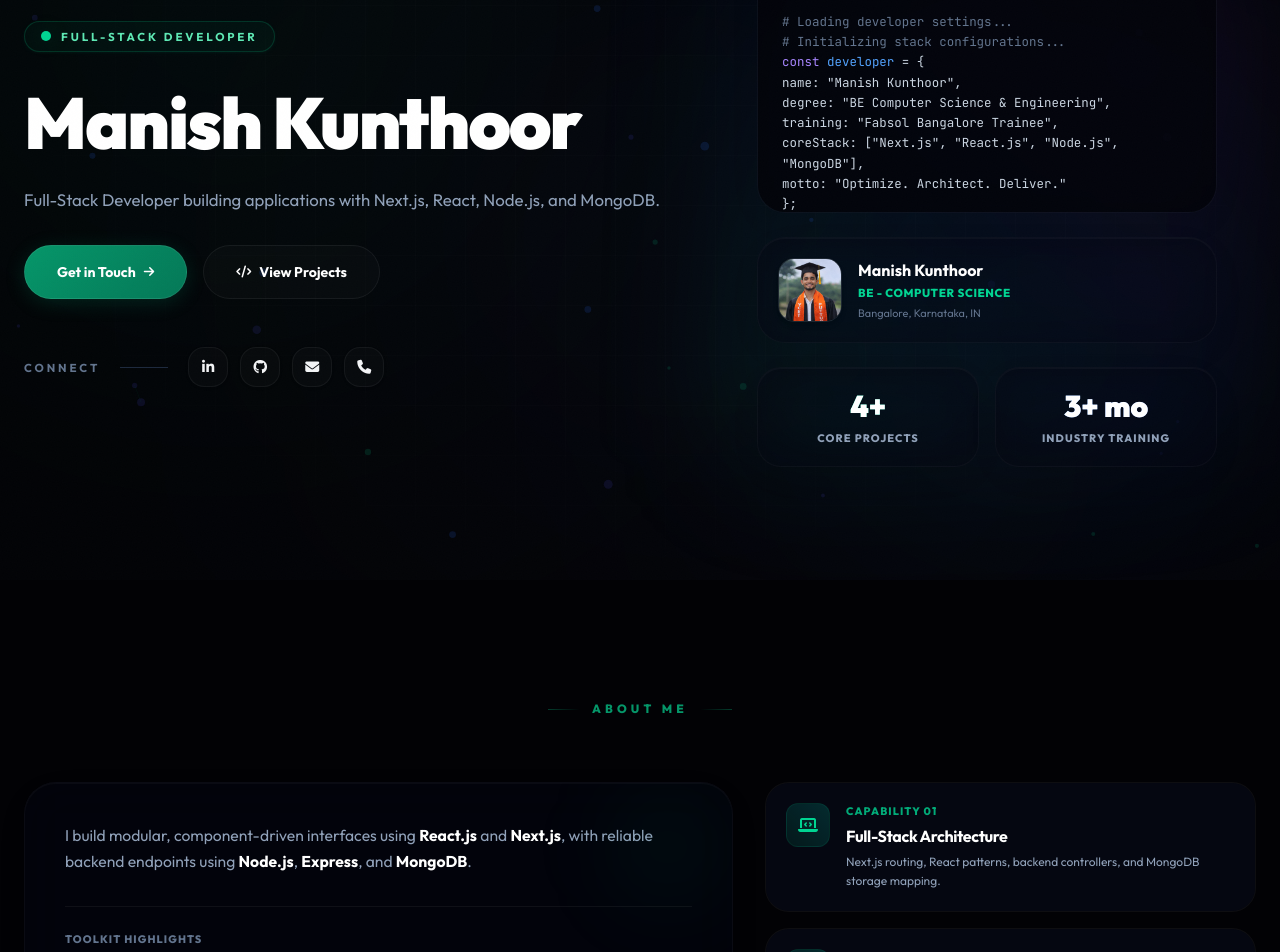
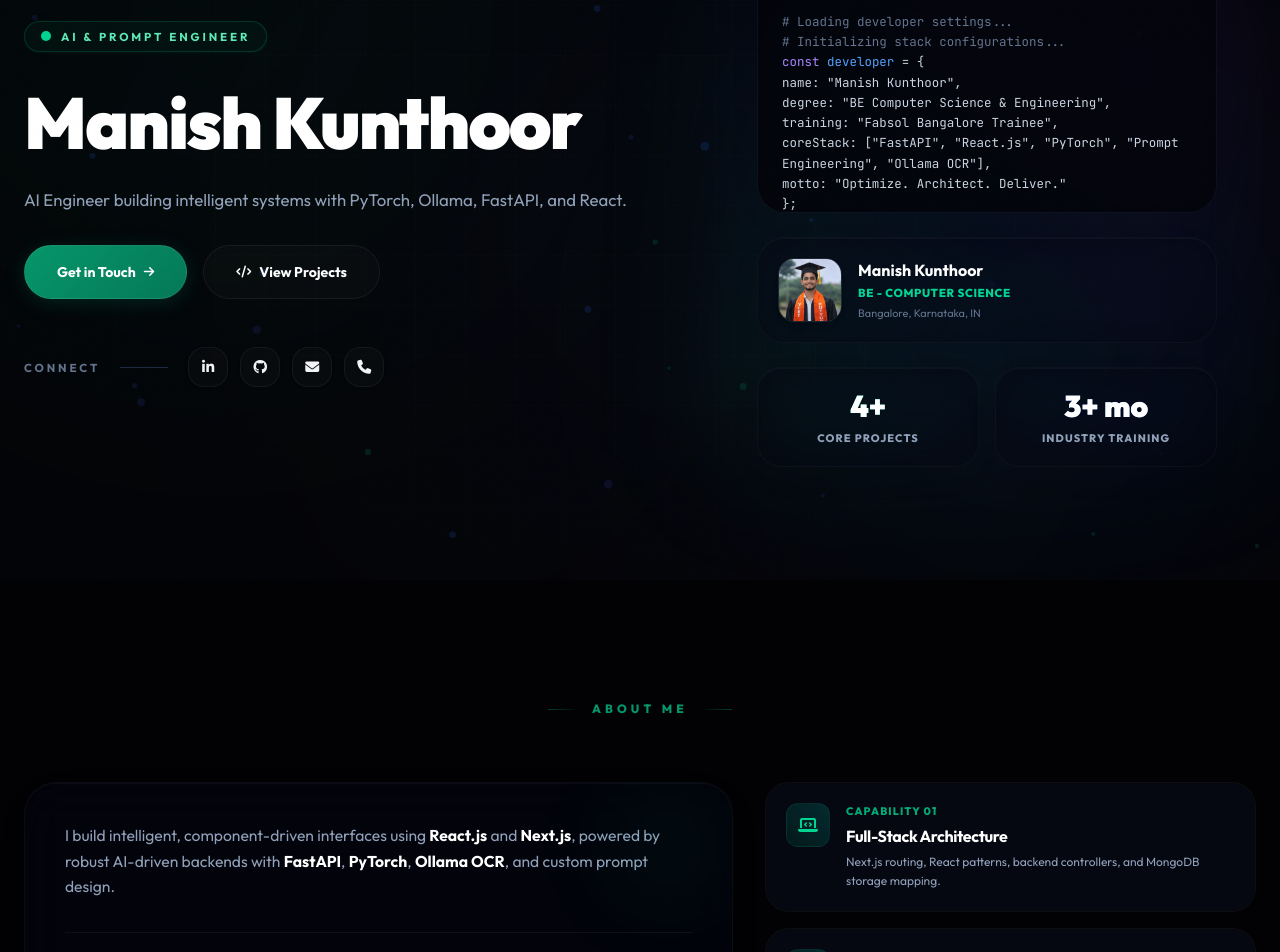
Before and after one commit to jayeshgith/Portfolio_mani, a Next.js app in the folder portfolio/: page / in a window 1280 px wide. Shown: the part 220-1172 px from the top of the page. Built offline with nearby package versions, Linux system fonts and the light colour scheme.

Commit message:
chore: update portfolio components and layout styling

```diff
--- a/portfolio/src/app/components/About.tsx
+++ b/portfolio/src/app/components/About.tsx
@@ -44,7 +44,7 @@ export default function About() {
 
             <div className="space-y-6 text-slate-400 leading-relaxed text-[0.98rem]">
               <p>
-                I build modular, component-driven interfaces using <strong className="text-white font-bold font-outfit">React.js</strong> and <strong className="text-white font-bold font-outfit">Next.js</strong>, with reliable backend endpoints using <strong className="text-white font-bold font-outfit">Node.js</strong>, <strong className="text-white font-bold font-outfit">Express</strong>, and <strong className="text-white font-bold font-outfit">MongoDB</strong>.
+                I build intelligent, component-driven interfaces using <strong className="text-white font-bold font-outfit">React.js</strong> and <strong className="text-white font-bold font-outfit">Next.js</strong>, powered by robust AI-driven backends with <strong className="text-white font-bold font-outfit">FastAPI</strong>, <strong className="text-white font-bold font-outfit">PyTorch</strong>, <strong className="text-white font-bold font-outfit">Ollama OCR</strong>, and custom prompt design.
               </p>
             </div>
 
@@ -52,7 +52,7 @@ export default function About() {
             <div className="mt-8 pt-6 border-t border-white/5">
               <p className="text-[0.68rem] font-extrabold uppercase tracking-widest text-slate-500 mb-4">Toolkit Highlights</p>
               <div className="flex flex-wrap gap-2.5">
-                {["Next.js", "React.js", "Node.js", "MongoDB", "TypeScript", "Express.js", "JavaScript"].map((tech) => (
+                {["PyTorch", "FastAPI", "Ollama OCR", "Prompt Engineering", "React.js", "Next.js", "Python"].map((tech) => (
                   <span
                     key={tech}
                     className="rounded-full bg-emerald-500/5 px-4.5 py-2 text-xs font-bold text-emerald-300 border border-emerald-500/10 shadow-sm transition-all duration-300 hover:bg-emerald-500/10 hover:border-emerald-500/20"
--- a/portfolio/src/app/components/Hero.tsx
+++ b/portfolio/src/app/components/Hero.tsx
@@ -38,7 +38,7 @@ const TERMINAL_LINES = [
   '  name: "Manish Kunthoor",',
   '  degree: "BE Computer Science & Engineering",',
   '  training: "Fabsol Bangalore Trainee",',
-  '  coreStack: ["Next.js", "React.js", "Node.js", "MongoDB"],',
+  '  coreStack: ["FastAPI", "React.js", "PyTorch", "Prompt Engineering", "Ollama OCR"],',
   '  motto: "Optimize. Architect. Deliver."',
   '};'
 ];
@@ -111,7 +111,7 @@ export default function Hero() {
             <div className="animate-fade-in">
               <div className="inline-flex items-center gap-2.5 rounded-full border border-emerald-500/20 bg-emerald-500/5 px-4 py-1.5 text-[0.72rem] font-bold uppercase tracking-[0.25em] text-emerald-300 shadow-sm shadow-emerald-500/5">
                 <span className="w-2.5 h-2.5 rounded-full bg-emerald-400 animate-glow" />
-                Full-Stack Developer
+                AI & Prompt Engineer
               </div>
             </div>
 
@@ -120,7 +120,7 @@ export default function Hero() {
                 Manish Kunthoor
               </h1>
               <p className="max-w-2xl text-slate-400 leading-relaxed text-[1.05rem]">
-                Full-Stack Developer building applications with Next.js, React, Node.js, and MongoDB.
+                AI Engineer building intelligent systems with PyTorch, Ollama, FastAPI, and React.
               </p>
             </div>
 
--- a/portfolio/src/app/components/Projects.tsx
+++ b/portfolio/src/app/components/Projects.tsx
@@ -15,15 +15,15 @@ interface Project {
 
 const projects: Project[] = [
   {
-    title: "DocuVerse AI",
+    title: "DocVerse AI",
     type: "AI Document Extraction",
     description:
       "An AI-powered document extraction and analysis platform featuring automatic classification, hybrid OCR extraction, and an interactive chat assistant.",
-    tech: ["React", "FastAPI", "PyTesseract", "Ollama", "OCR"],
+    tech: ["React", "FastAPI", "PyTorch", "Ollama OCR", "LLMs"],
     features: [
-      "Automated document classification using custom OCR processing pipelines",
-      "Hybrid data extraction utilizing FastAPI backend engine capabilities",
-      "Interactive chat assistant powered by Ollama for document queries"
+      "Automated document classification using custom PyTorch model pipelines",
+      "Hybrid data extraction utilizing high-performance FastAPI backend engine",
+      "Interactive chat assistant powered by Ollama and custom-crafted prompts for context-aware document queries"
     ],
     emoji: "📄",
     link: "https://pdf-extraction-tool-three.vercel.app/login",
--- a/portfolio/src/app/components/Skills.tsx
+++ b/portfolio/src/app/components/Skills.tsx
@@ -7,33 +7,31 @@ interface Skill {
   colorRgb: string;
 }
 
-const frontendSkills: Skill[] = [
+const aiSkills: Skill[] = [
+  { name: "Python", icon: "fab fa-python", color: "#306998", colorRgb: "48, 105, 152" },
+  { name: "PyTorch", icon: "fas fa-brain", color: "#ee4c2c", colorRgb: "238, 76, 44" },
+  { name: "Ollama OCR", icon: "fas fa-eye", color: "#10b981", colorRgb: "16, 185, 129" },
+  { name: "Prompt Design & Optimization", icon: "fas fa-terminal", color: "#a78bfa", colorRgb: "167, 139, 250" },
+  { name: "NLP & RAG Pipelines", icon: "fas fa-project-diagram", color: "#61dafb", colorRgb: "97, 218, 251" },
+  { name: "Computer Vision & MediaPipe", icon: "fas fa-camera", color: "#ff7300", colorRgb: "255, 115, 0" },
+];
+
+const webSkills: Skill[] = [
   { name: "Next.js (App Router)", icon: "fas fa-layer-group", color: "#ffffff", colorRgb: "255, 255, 255" },
   { name: "React.js", icon: "fab fa-react", color: "#61dafb", colorRgb: "97, 218, 251" },
   { name: "JavaScript (ES6+)", icon: "fab fa-js", color: "#f7df1e", colorRgb: "247, 223, 30" },
   { name: "TypeScript", icon: "fas fa-code", color: "#3178c6", colorRgb: "49, 120, 198" },
   { name: "Tailwind CSS", icon: "fas fa-paint-brush", color: "#38bdf8", colorRgb: "56, 189, 248" },
   { name: "Recharts", icon: "fas fa-chart-bar", color: "#ff7300", colorRgb: "255, 115, 0" },
-  { name: "HTML5 & CSS3", icon: "fab fa-html5", color: "#e34f26", colorRgb: "227, 79, 38" },
 ];
 
 const backendSkills: Skill[] = [
-  { name: "Next.js API Routes", icon: "fas fa-route", color: "#ffffff", colorRgb: "255, 255, 255" },
-  { name: "REST API Integration", icon: "fas fa-plug", color: "#10b981", colorRgb: "16, 185, 129" },
+  { name: "FastAPI (Python backend)", icon: "fas fa-bolt", color: "#00bcff", colorRgb: "0, 188, 255" },
   { name: "Node.js & Express", icon: "fab fa-node-js", color: "#68a063", colorRgb: "104, 160, 99" },
   { name: "MongoDB & Mongoose", icon: "fas fa-database", color: "#47a248", colorRgb: "71, 162, 72" },
-  { name: "SQL Databases", icon: "fas fa-server", color: "#00bcff", colorRgb: "0, 188, 255" },
+  { name: "SQL Databases", icon: "fas fa-server", color: "#34d399", colorRgb: "52, 211, 243" },
   { name: "NextAuth & JWT Sessions", icon: "fas fa-key", color: "#a78bfa", colorRgb: "167, 139, 250" },
-  { name: "bcryptjs Encryption", icon: "fas fa-lock", color: "#f43f5e", colorRgb: "244, 63, 94" },
-];
-
-const toolsSkills: Skill[] = [
   { name: "Git & GitHub", icon: "fab fa-git-alt", color: "#f05032", colorRgb: "240, 80, 50" },
-  { name: "npm Package Manager", icon: "fab fa-npm", color: "#cb3837", colorRgb: "203, 56, 55" },
-  { name: "VS Code Editor", icon: "fas fa-terminal", color: "#007acc", colorRgb: "0, 122, 204" },
-  { name: "Problem Solving", icon: "fas fa-brain", color: "#f87171", colorRgb: "248, 113, 113" },
-  { name: "Self Learning", icon: "fas fa-lightbulb", color: "#fbbf24", colorRgb: "251, 191, 36" },
-  { name: "Teamwork & Collaboration", icon: "fas fa-users", color: "#34d399", colorRgb: "52, 211, 153" },
 ];
 
 export default function Skills() {
@@ -53,19 +51,19 @@ export default function Skills() {
         {/* Content Grid Dashboard */}
         <div className="mt-16 grid gap-6 lg:grid-cols-3 lg:items-stretch">
 
-          {/* Column 1: Frontend Tech */}
+          {/* Column 1: AI & Intelligence */}
           <div className="glass-card rounded-[2rem] p-6 lg:p-8 border border-white/5 flex flex-col justify-between">
             <div className="space-y-2 mb-6">
               <span className="text-[0.65rem] font-extrabold uppercase tracking-widest text-emerald-400 bg-emerald-500/10 border border-emerald-500/15 px-3 py-1 rounded-full">
-                Interactivity
+                Intelligence
               </span>
               <h3 className="text-xl font-bold text-white tracking-tight pt-2 font-outfit">
-                Frontend & Web
+                AI & Prompt Engineering
               </h3>
             </div>
 
             <div className="space-y-3">
-              {frontendSkills.map((skill) => (
+              {aiSkills.map((skill) => (
                 <div
                   key={skill.name}
                   style={{ "--tech-color-rgb": skill.colorRgb } as React.CSSProperties}
@@ -86,14 +84,47 @@ export default function Skills() {
             </div>
           </div>
 
-          {/* Column 2: Backend & Database */}
+          {/* Column 2: Frontend & Web */}
           <div className="glass-card rounded-[2rem] p-6 lg:p-8 border border-white/5 flex flex-col justify-between">
             <div className="space-y-2 mb-6">
               <span className="text-[0.65rem] font-extrabold uppercase tracking-widest text-blue-400 bg-blue-500/10 border border-blue-500/15 px-3 py-1 rounded-full">
+                Interactivity
+              </span>
+              <h3 className="text-xl font-bold text-white tracking-tight pt-2 font-outfit">
+                Frontend & Web
+              </h3>
+            </div>
+
+            <div className="space-y-3">
+              {webSkills.map((skill) => (
+                <div
+                  key={skill.name}
+                  style={{ "--tech-color-rgb": skill.colorRgb } as React.CSSProperties}
+                  className="tech-card flex items-center gap-3.5 rounded-2xl p-3 border"
+                >
+                  <div
+                    className="h-9 w-9 rounded-xl flex items-center justify-center shrink-0 border border-white/5"
+                    style={{ backgroundColor: `${skill.color}10` }}
+                  >
+                    <i
+                      className={`${skill.icon} text-sm`}
+                      style={{ color: skill.color }}
+                    />
+                  </div>
+                  <p className="font-semibold text-slate-200 text-xs">{skill.name}</p>
+                </div>
+              ))}
+            </div>
+          </div>
+
+          {/* Column 3: Backend & Infrastructure */}
+          <div className="glass-card rounded-[2rem] p-6 lg:p-8 border border-white/5 flex flex-col justify-between">
+            <div className="space-y-2 mb-6">
+              <span className="text-[0.65rem] font-extrabold uppercase tracking-widest text-violet-400 bg-violet-500/10 border border-violet-500/15 px-3 py-1 rounded-full">
                 Processing
               </span>
               <h3 className="text-xl font-bold text-white tracking-tight pt-2 font-outfit">
-                Backend & Security
+                Backend & Infrastructure
               </h3>
             </div>
 
@@ -119,39 +150,6 @@ export default function Skills() {
             </div>
           </div>
 
-          {/* Column 3: Professional Workflows */}
-          <div className="glass-card rounded-[2rem] p-6 lg:p-8 border border-white/5 flex flex-col justify-between">
-            <div className="space-y-2 mb-6">
-              <span className="text-[0.65rem] font-extrabold uppercase tracking-widest text-violet-400 bg-violet-500/10 border border-violet-500/15 px-3 py-1 rounded-full">
-                Workflow
-              </span>
-              <h3 className="text-xl font-bold text-white tracking-tight pt-2 font-outfit">
-                Tools & Traits
-              </h3>
-            </div>
-
-            <div className="space-y-3">
-              {toolsSkills.map((skill) => (
-                <div
-                  key={skill.name}
-                  style={{ "--tech-color-rgb": skill.colorRgb } as React.CSSProperties}
-                  className="tech-card flex items-center gap-3.5 rounded-2xl p-3 border"
-                >
-                  <div
-                    className="h-9 w-9 rounded-xl flex items-center justify-center shrink-0 border border-white/5"
-                    style={{ backgroundColor: `${skill.color}10` }}
-                  >
-                    <i
-                      className={`${skill.icon} text-sm`}
-                      style={{ color: skill.color }}
-                    />
-                  </div>
-                  <p className="font-semibold text-slate-200 text-xs">{skill.name}</p>
-                </div>
-              ))}
-            </div>
-          </div>
-
         </div>
       </div>
     </section>
--- a/portfolio/src/app/layout.tsx
+++ b/portfolio/src/app/layout.tsx
@@ -10,22 +10,22 @@ const inter = Inter({
 });
 
 export const metadata: Metadata = {
-  title: "Manish Kunthoor | Full-Stack Developer",
+  title: "Manish Kunthoor | AI Engineer",
   description:
-    "Entry-level Full-Stack Developer with hands-on experience in Next.js, React, Node.js, and MongoDB. Specializing in building scalable web applications, REST APIs, and responsive UI layouts.",
+    "AI Engineer and Prompt Engineer specializing in PyTorch, Ollama OCR, FastAPI, and React. Experienced in building intelligent systems, prompt optimization, and AI document extraction solutions.",
   keywords: [
     "Manish Kunthoor",
-    "Full-Stack Developer",
-    "Next.js",
-    "React.js Developer",
-    "Node.js Developer",
-    "MongoDB Developer",
-    "Portfolio",
-    "Web Developer"
+    "AI Engineer",
+    "Prompt Engineer",
+    "Ollama OCR",
+    "DocVerse AI",
+    "FastAPI",
+    "PyTorch",
+    "Portfolio"
   ],
   openGraph: {
-    title: "Manish Kunthoor | Full-Stack Developer",
-    description: "Full-Stack Developer | Next.js | React | Node.js | MongoDB",
+    title: "Manish Kunthoor | AI Engineer",
+    description: "AI Engineer | Prompt Engineer | PyTorch | Ollama OCR | FastAPI",
     type: "website",
   },
 };
```
